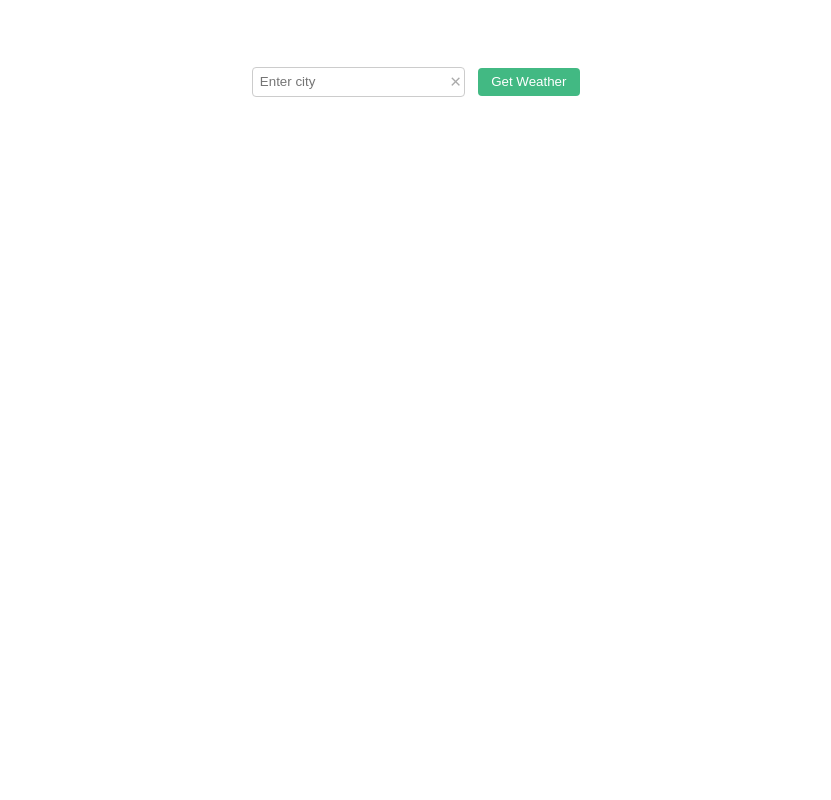
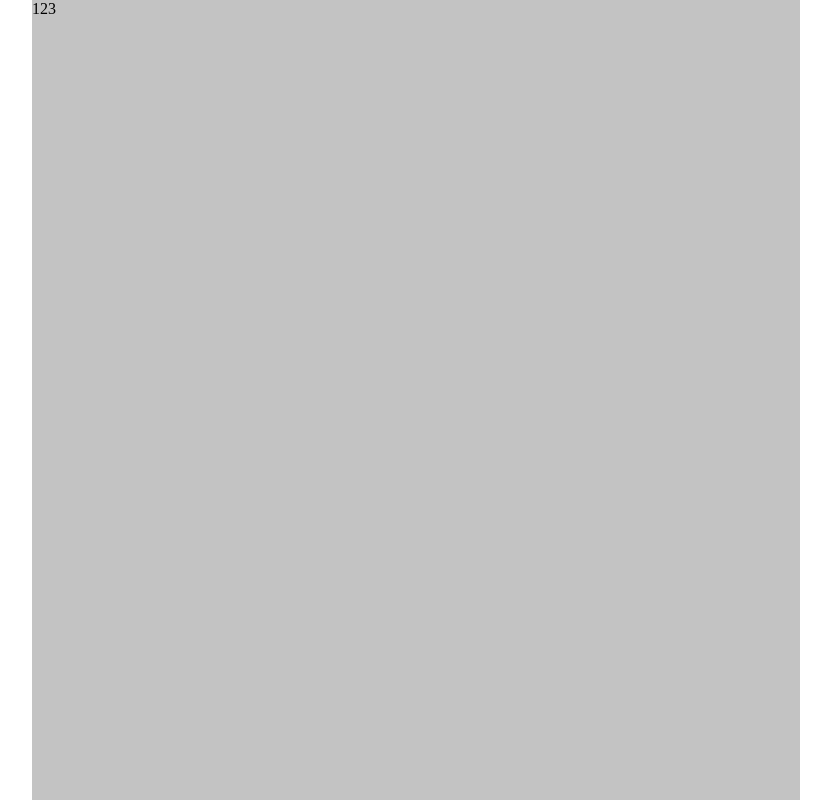
Before and after one commit to atiqmdaud/show-weather, a Vue app: page / in a window 1280 px wide. Shown: the whole page, without its empty margins (224-1055 px from the left). Built offline with nearby package versions, Linux system fonts and the light colour scheme; the HTML template or start-up script is replaced by a standard one.

Commit message:
added responsiveness cointainer @media

```diff
--- /dev/null
+++ b/src/assets/base2.css
@@ -0,0 +1,4 @@
+body {
+  margin: 0;
+  padding: 0;
+}
--- a/src/assets/main.css
+++ b/src/assets/main.css
@@ -1,6 +1,6 @@
-@import './base.css';
+@import './base2.css';
 
-#app {
+/* #app {
   max-width: 1280px;
   margin: 0 auto;
   padding: 2rem;
@@ -32,4 +32,4 @@ a,
     grid-template-columns: 1fr 1fr;
     padding: 0 2rem;
   }
-}
+} */
--- a/src/main.ts
+++ b/src/main.ts
@@ -1,4 +1,4 @@
-// import './assets/main.css'
+import './assets/main.css'
 
 import { createApp } from 'vue'
 import App from './App.vue'
--- a/src/views/HomeView.vue
+++ b/src/views/HomeView.vue
@@ -1,11 +1,46 @@
 <script setup lang="ts">
-import DemoOnly from '@/components/DemoOnly.vue'
+// import DemoOnly from '@/components/DemoOnly.vue'
 
 // import store from '@/store'
 </script>
 
 <template>
   <main>
-    <DemoOnly />
+    <div class="container">123</div>
   </main>
 </template>
+
+<style lang="css" scoped>
+.container {
+  background-color: #c3c3c3;
+  height: 100vh;
+}
+
+/* xs */
+@media (min-width: 475px) {
+  .container {
+    max-width: 475px;
+    margin-left: auto;
+    margin-right: auto;
+  }
+}
+
+/* sm */
+/* @media (min-width: 640px) {} */
+
+/* md */
+@media (min-width: 768px) {
+  .container {
+    max-width: 768px;
+  }
+}
+
+/* lg */
+/* @media (min-width: 1024px) {} */
+
+/* xl */
+/* @media (min-width: 1280px) {} */
+
+/* 2xl */
+/* @media (min-width: 1536px) {} */
+</style>
```
Also changed, not shown: src/assets/utils.css (added, +17 -0 lines).
